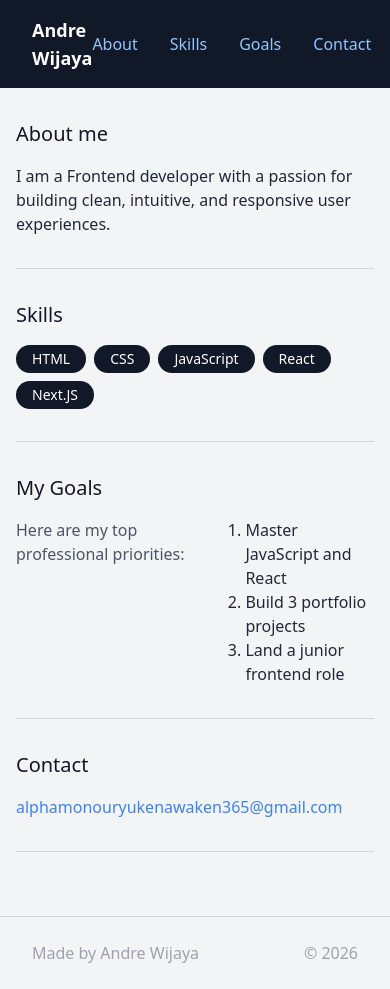
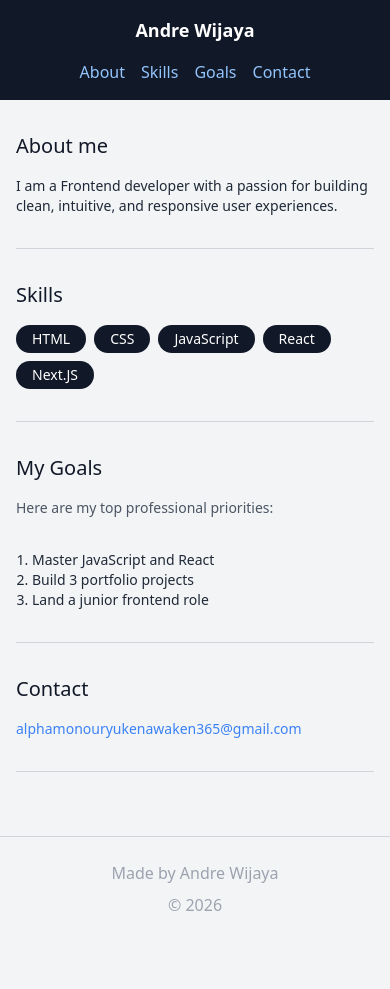
Before and after one commit to alphamonouryukenawaken365/profile-page, a website: page index-tailwind.html in a window 390 px wide. After the commit the page ends 941 px from the top, so only its background shows below. Drawn offline with Linux system fonts and the light colour scheme.

Commit message:
add Tailwind responsive design

```diff
--- a/index-tailwind.html
+++ b/index-tailwind.html
@@ -9,9 +9,9 @@
 </head>
 <body class="bg-gray-100 text-gray-800 font-sans">
 
-  <header class="bg-gray-900 text-white px-8 py-4 flex items-center justify-between">
+  <header class="bg-gray-900 text-white px-8 py-4 flex flex-col md:flex-row items-center justify-between gap-4">
     <div class="font-semibold text-lg">Andre Wijaya</div>
-    <nav class="flex gap-8">
+    <nav class="flex flex-wrap justify-center md:justify-end gap-4 md:gap-8">
       <a href="#about" class="text-blue-300 hover:text-white no-underline">About</a>
       <a href="#skills" class="text-blue-300 hover:text-white no-underline">Skills</a>
       <a href="#goals" class="text-blue-300 hover:text-white no-underline">Goals</a>
@@ -19,7 +19,7 @@
     </nav>
   </header>
 
-  <main class="max-w-3xl mx-auto px-4 py-8">
+  <main class="max-w-3xl mx-auto px-4 py-8 text-sm md:text-base">
 
     <section id="about" class="mb-8 pb-8 border-b border-gray-300">
       <h2 class="text-xl font-medium text-gray-900 mb-4">About me</h2>
@@ -39,7 +39,7 @@
 
     <section id="goals" class="mb-8 pb-8 border-b border-gray-300">
       <h2 class="text-xl font-medium text-gray-900 mb-4">My Goals</h2>
-      <div class="flex gap-8">
+      <div class="flex flex-col md:flex-row gap-8">
         <p class="text-gray-600">Here are my top professional priorities:</p>
         <ol class="list-decimal pl-4">
           <li>Master JavaScript and React</li>
@@ -56,7 +56,7 @@
 
   </main>
 
-  <footer class="flex justify-between items-center px-8 py-6 text-gray-400 border-t border-gray-300">
+  <footer class="flex flex-col md:flex-row justify-between items-center px-8 py-6 text-gray-400 border-t border-gray-300 gap-2">
     <span>Made by Andre Wijaya</span>
     <span>© 2026</span>
   </footer>
```
Also changed, not shown: tailwind.css, 1 other file.
